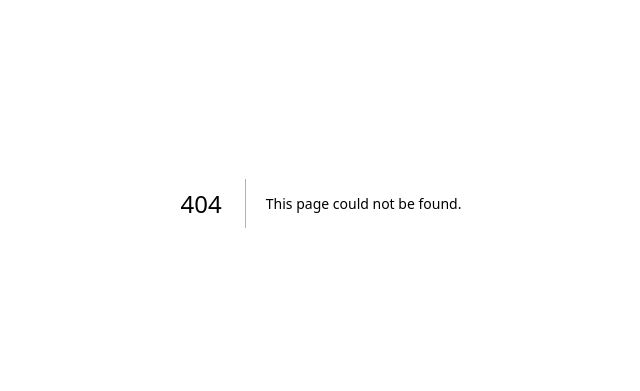
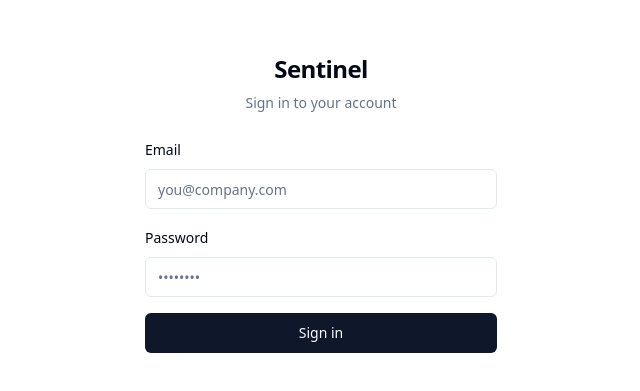
Before and after one commit to aks-builds/sentinel-qe, a Next.js app in the folder apps/web/: page /login in a window 1280 px wide. Before the commit this address had no page. Shown: the part 197-588 px from the top of the page, without its empty margins (319-959 px from the left). Built offline with nearby package versions, Linux system fonts and the light colour scheme.

Commit message:
feat(day2): login page with email/password form and tests

```diff
--- /dev/null
+++ b/apps/web/app/(auth)/login/page.tsx
@@ -0,0 +1,79 @@
+'use client'
+
+import { useState } from 'react'
+import { signIn } from 'next-auth/react'
+import { useRouter } from 'next/navigation'
+import { Button } from '@/components/ui/button'
+import { Input } from '@/components/ui/input'
+import { Label } from '@/components/ui/label'
+
+export default function LoginPage() {
+  const router = useRouter()
+  const [email, setEmail] = useState('')
+  const [password, setPassword] = useState('')
+  const [error, setError] = useState('')
+  const [loading, setLoading] = useState(false)
+
+  async function handleSubmit(e: React.FormEvent) {
+    e.preventDefault()
+    setError('')
+    setLoading(true)
+
+    const result = await signIn('credentials', {
+      email,
+      password,
+      redirect: false,
+    })
+
+    setLoading(false)
+
+    if (result?.error) {
+      setError('Invalid email or password')
+    } else {
+      router.push('/dashboard')
+    }
+  }
+
+  return (
+    <main className="flex min-h-screen items-center justify-center">
+      <div className="w-full max-w-sm space-y-6 px-4">
+        <div className="space-y-2 text-center">
+          <h1 className="text-2xl font-bold tracking-tight">Sentinel</h1>
+          <p className="text-sm text-muted-foreground">Sign in to your account</p>
+        </div>
+        <form onSubmit={handleSubmit} className="space-y-4">
+          <div className="space-y-2">
+            <Label htmlFor="email">Email</Label>
+            <Input
+              id="email"
+              type="email"
+              placeholder="you@company.com"
+              value={email}
+              onChange={(e) => setEmail(e.target.value)}
+              required
+            />
+          </div>
+          <div className="space-y-2">
+            <Label htmlFor="password">Password</Label>
+            <Input
+              id="password"
+              type="password"
+              placeholder="••••••••"
+              value={password}
+              onChange={(e) => setPassword(e.target.value)}
+              required
+            />
+          </div>
+          {error && (
+            <p className="text-sm text-destructive" role="alert">
+              {error}
+            </p>
+          )}
+          <Button type="submit" className="w-full" disabled={loading}>
+            {loading ? 'Signing in…' : 'Sign in'}
+          </Button>
+        </form>
+      </div>
+    </main>
+  )
+}
--- /dev/null
+++ b/apps/web/components/ui/input.tsx
@@ -0,0 +1,22 @@
+import * as React from "react"
+
+import { cn } from "@/lib/utils"
+
+const Input = React.forwardRef<HTMLInputElement, React.ComponentProps<"input">>(
+  ({ className, type, ...props }, ref) => {
+    return (
+      <input
+        type={type}
+        className={cn(
+          "flex h-10 w-full rounded-md border border-input bg-background px-3 py-2 text-base ring-offset-background file:border-0 file:bg-transparent file:text-sm file:font-medium file:text-foreground placeholder:text-muted-foreground focus-visible:outline-none focus-visible:ring-2 focus-visible:ring-ring focus-visible:ring-offset-2 disabled:cursor-not-allowed disabled:opacity-50 md:text-sm",
+          className
+        )}
+        ref={ref}
+        {...props}
+      />
+    )
+  }
+)
+Input.displayName = "Input"
+
+export { Input }
--- /dev/null
+++ b/apps/web/components/ui/label.tsx
@@ -0,0 +1,26 @@
+"use client"
+
+import * as React from "react"
+import * as LabelPrimitive from "@radix-ui/react-label"
+import { cva, type VariantProps } from "class-variance-authority"
+
+import { cn } from "@/lib/utils"
+
+const labelVariants = cva(
+  "text-sm font-medium leading-none peer-disabled:cursor-not-allowed peer-disabled:opacity-70"
+)
+
+const Label = React.forwardRef<
+  React.ElementRef<typeof LabelPrimitive.Root>,
+  React.ComponentPropsWithoutRef<typeof LabelPrimitive.Root> &
+    VariantProps<typeof labelVariants>
+>(({ className, ...props }, ref) => (
+  <LabelPrimitive.Root
+    ref={ref}
+    className={cn(labelVariants(), className)}
+    {...props}
+  />
+))
+Label.displayName = LabelPrimitive.Root.displayName
+
+export { Label }
--- a/apps/web/package.json
+++ b/apps/web/package.json
@@ -13,6 +13,7 @@
   },
   "dependencies": {
     "@prisma/client": "^7.8.0",
+    "@radix-ui/react-label": "^2.1.10",
     "@radix-ui/react-slot": "^1.3.0",
     "bcryptjs": "^3.0.3",
     "class-variance-authority": "^0.7.1",
```
Also changed, not shown: 2 other files (tests, documents, lock files or other folders).
